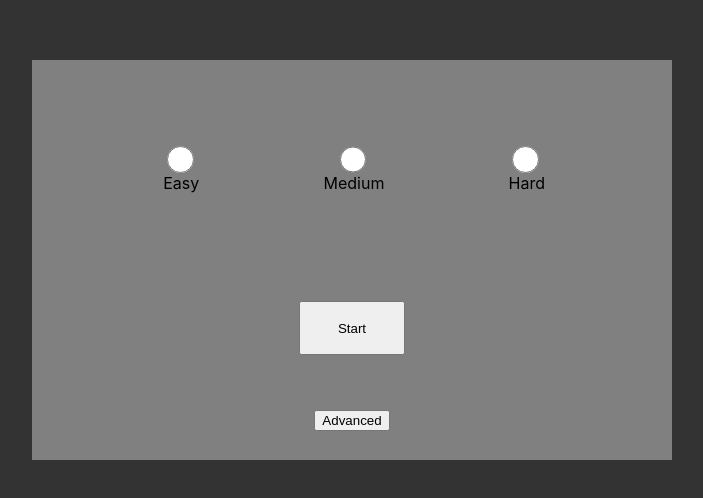
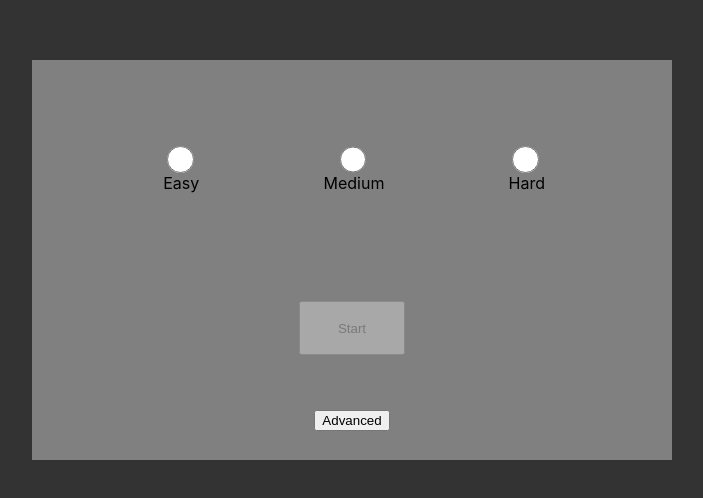
Before and after one commit to TroyB95/minesweeper, a React (Create React App) app: page / in a window 1280 px wide. Shown: the part 140-638 px from the top of the page, without its empty margins (288-991 px from the left). Built offline with nearby package versions, Linux system fonts and the light colour scheme.

Commit message:
TB - Created function which disables submit button when no value selected

```diff
--- a/src/Components/StartScreen/index.js
+++ b/src/Components/StartScreen/index.js
@@ -83,6 +83,8 @@ const ToggleOptions = styled.button`
   right: 0;
 `;
 
+// Fix logic, can't start without options selected
+
 function StartScreen(props) {
   const [gridOptions, setGridOptions] = useState({ gridSize: 0, bombCount: 0 });
   const [optionsView, setOptionsView] = useState("basic");
@@ -117,6 +119,15 @@ function StartScreen(props) {
 
   function handleOnChange(e) {
     setDifficulty(e.currentTarget.value);
+  }
+
+  function submitButtonDisabled(view, difficulty, gridOptions) {
+    if (view === "basic") {
+      return difficulty === "";
+    }
+    if (view === "advanced") {
+      return gridOptions.gridSize === 0 || gridOptions.bombCount === 0;
+    }
   }
   return (
     <StartScreenModalBackground>
@@ -167,7 +178,11 @@ function StartScreen(props) {
               </OptionsInputDiv>
             </>
           )}
-          <input type="submit" value="Start" />
+          <input
+            type="submit"
+            value="Start"
+            disabled={submitButtonDisabled(optionsView, difficulty, gridOptions)}
+          />
         </OptionsForm>
         <ToggleOptions onClick={() => setOptionsView(optionsView === "basic" ? "advanced" : "basic")}>
           {optionsView === "basic" ? "Advanced" : "Basic"}
```
